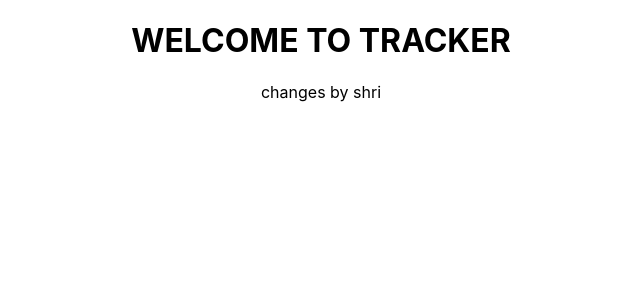
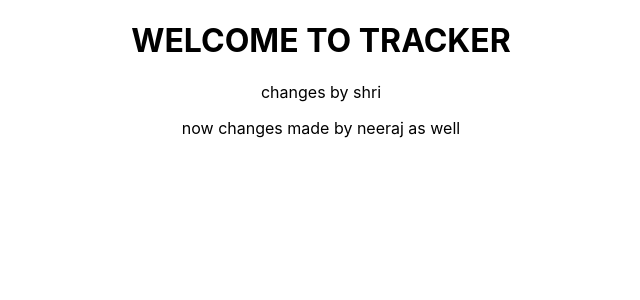
Before and after one commit to omkarregade/Project-Tracking-Tool-Frontend, a React (Create React App) app: page / in a window 1280 px wide. Shown: the top 300 px of the page, without its empty margins (319-959 px from the left). Built offline with nearby package versions, Linux system fonts and the light colour scheme.

Commit message:
commit to check changes by neeraj

```diff
--- a/src/App.js
+++ b/src/App.js
@@ -6,6 +6,7 @@ function App() {
     <div className="App">
       <h1>WELCOME TO TRACKER </h1>
       <p>changes by shri</p>
+      <p>now changes made by neeraj as well</p>
     </div>
   );
 }
```
